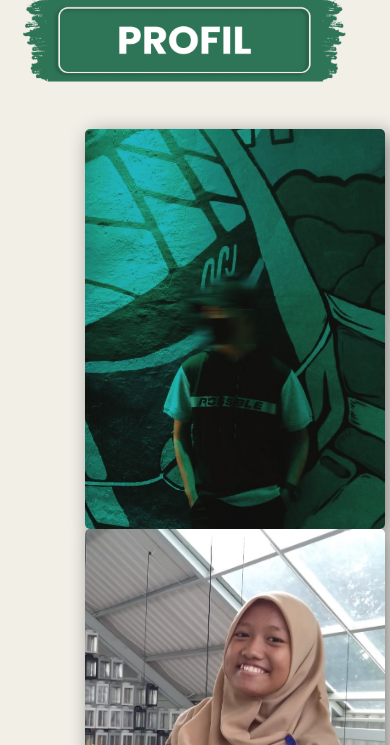
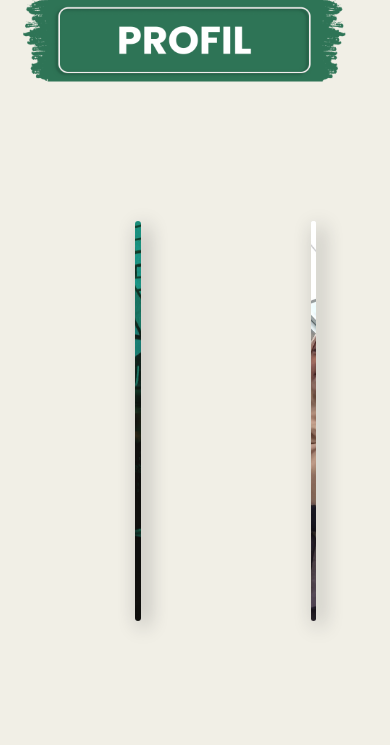
Before and after one commit to kiltaAQ/webtech, a plain HTML site: page index.html in a window 390 px wide. Shown: the part 3154-3899 px from the top of the page. Drawn offline with Linux system fonts and the light colour scheme.

Commit message:
Update responsif.css

```diff
--- a/responsif.css
+++ b/responsif.css
@@ -15,93 +15,6 @@
     border-radius: 12px;
     transition: .6s;
     margin-left: 50px;
-  }
-
-  .container-card {
-  width: 100vw;
-  height: 100vh;
-  display: inline;
-  justify-content: center;
-  align-items: center;
-  }
-  .card {
-  height : 400px;
-  width: 300px;
-  background-color: #fdfeff;
-  border-radius: 5px;
-  box-shadow: 5px 5px 20px grey;
-  display: flex;
-  flex-direction: column;
-  justify-content: space-between;
-  align-items: center;
-  overflow: hidden;
-  }
-
-.profile-picture{
-  width : 100%;
-  height : 100%;
-  object-fit: cover;
-  transition-property: all;
-  transition-duration: 300ms;
-  }
-
-.card:hover > .profile-picture {
-  margin-top: 30px;
-  width: 130px;
-  height: 130px;
-  border-radius: 50%;
-  box-shadow: 5px 5px 20px grey;
-  }
-
-.info-container {
-  width: 100%;
-  height: 0;
-  display: flex;
-  flex-direction: column;
-  align-items: center;
-  transition-property: all;
-  transition-duration: 300ms;
-  transition-delay: 100ms;
-  transition-timing-function: cubic-bezier(0.65, 0, 0.35, 1);
-  }
-
-.card:hover > .info-container {
-  flex: 1;
-  }
-
-.name {
-  margin-top: 30px;
-  font-family: Oswald;
-  font-size: 20px;
-  font-weight: 400;
-  letter-spacing: 0.05em;
-  }
-
-.subtitle {
-  margin-top: 5px;
-  font-family: 'Open Sans Condensed';
-  font-weight: 300;
-  font-size: 20px;
-  }
-
-.description {
-  margin-top: 17px;
-  padding-left: 30px;
-  padding-right: 30px;
-  font-family: 'Open Sans Condensed';
-  text-align: center;
-  font-style: italic;
-  font-weight: 500;
-  letter-spacing: 0.02em;
-  }.text-profile{
-    text-align: center;
-    font-size: 20px;
-    font-weight: 600;
-    border: 6px solid black;
-    padding: 6px 14px;
-    display: inline-block;
-    margin-left: 135px;
-    text-transform: uppercase;
   }
 }
 
```
